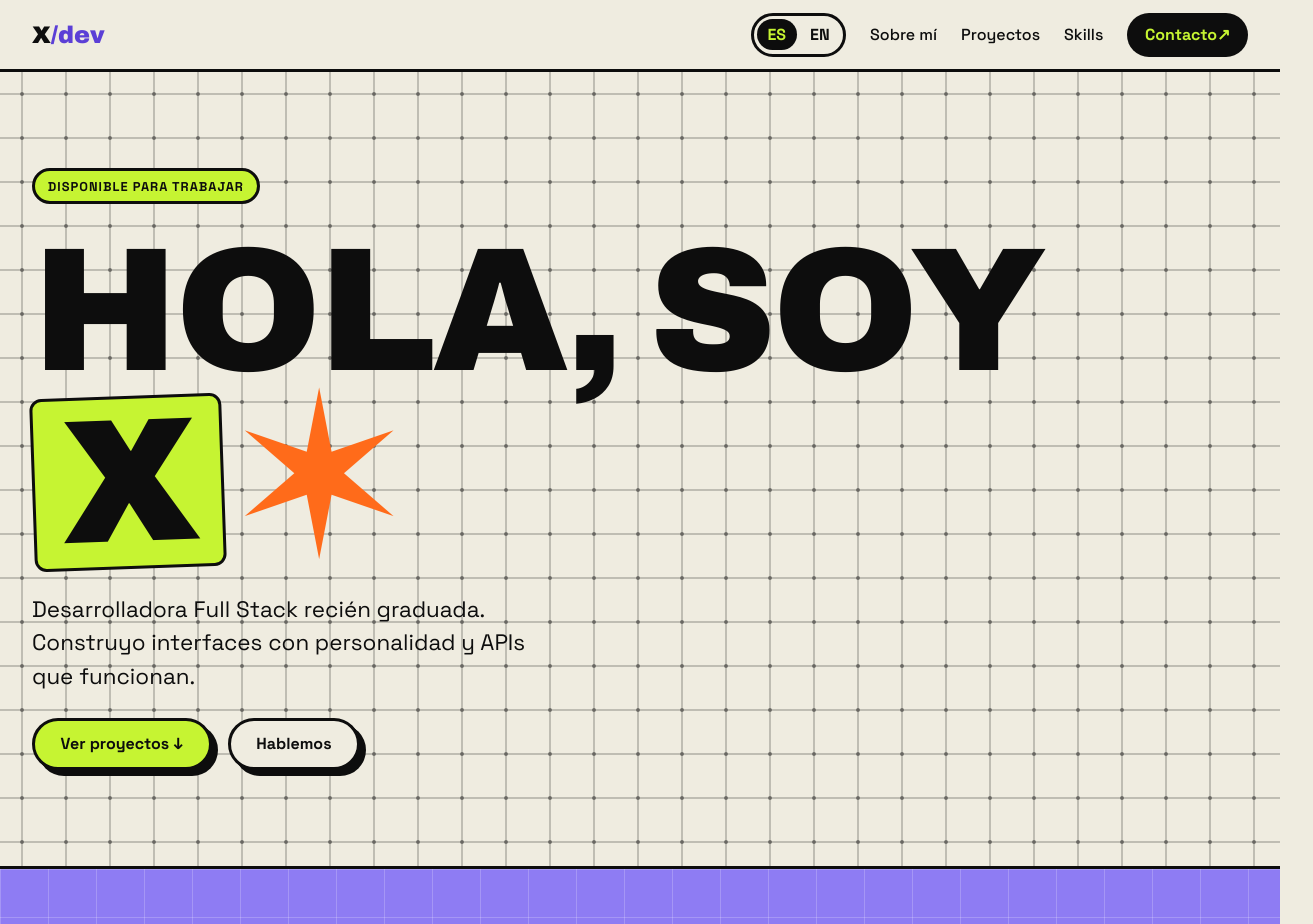
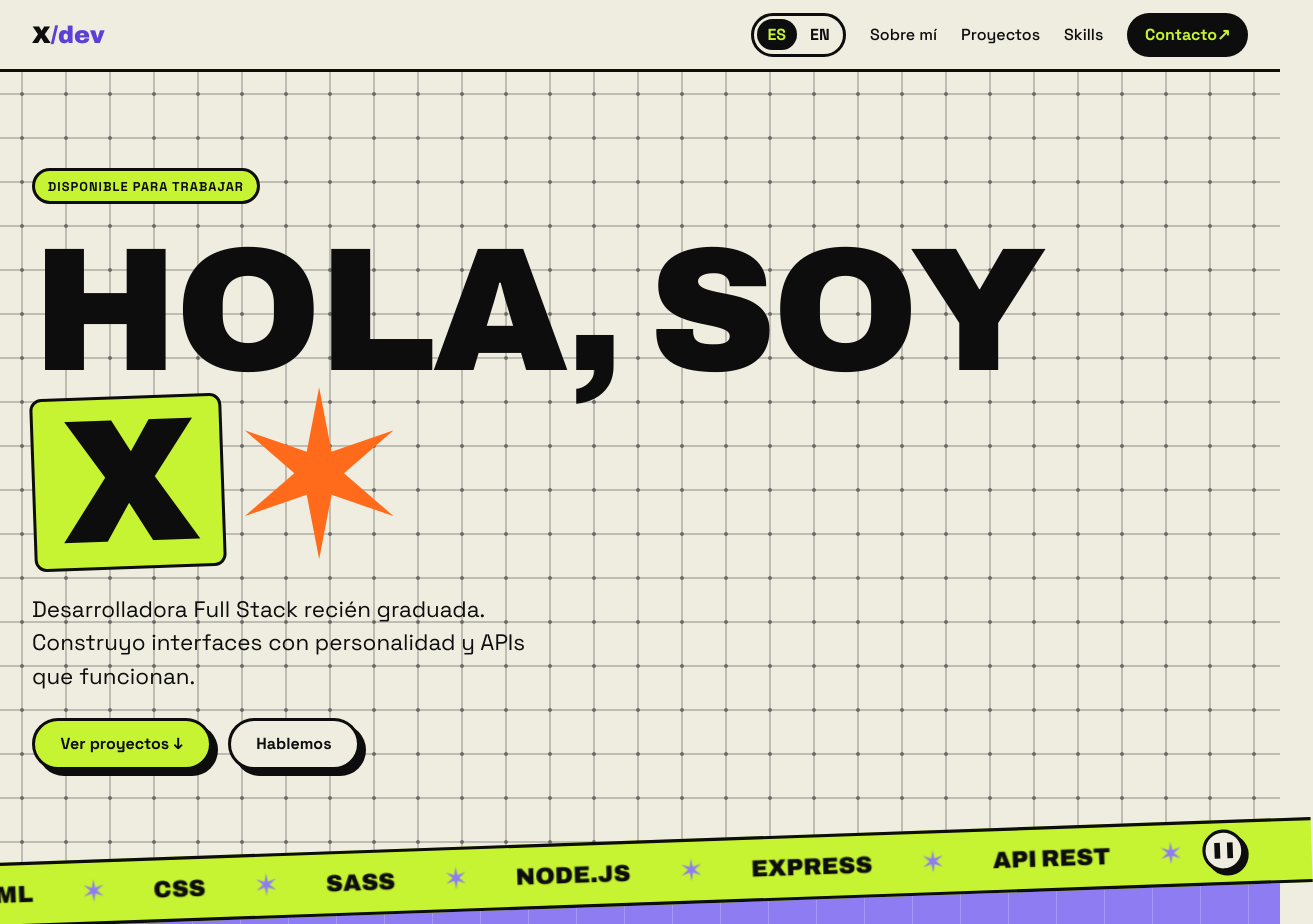
Before and after one commit to atapiamallea/portfolio, a React (Vite) app: page / in a window 1280 px wide. Shown: the top 924 px of the page, 1313 px wide, since content can reach past the window. Built offline with nearby package versions, Linux system fonts and the light colour scheme.

Commit message:
feat(skills): add skills data and TechMarquee with pause button

```diff
--- a/src/app/App.tsx
+++ b/src/app/App.tsx
@@ -1,4 +1,5 @@
 import { Hero } from '@/features/hero'
+import { TechMarquee } from '@/features/skills'
 import { SECTION_IDS } from '@/shared/config/sections'
 import { useTranslation } from '@/shared/i18n'
 import {
@@ -23,6 +24,7 @@ export function App() {
   return (
     <>
       <Hero />
+      <TechMarquee />
 
       <Section id={SECTION_IDS.about} titleId="sobre-mi-title" accent="violet">
         <GlassPanel padding="lg" className={styles.aboutPanel}>
--- /dev/null
+++ b/src/features/skills/components/TechMarquee/TechMarquee.module.scss
@@ -0,0 +1,105 @@
+@use '@/shared/styles/mixins' as *;
+
+// Se amplía un poco para que, al inclinarla, no se vean huecos en las esquinas.
+$tilt-scale: 1.05;
+// Lo que la cinta sobresale de la pantalla por cada lado al ampliarla (2.5% del ancho).
+$overflow-per-side: calc(($tilt-scale - 1) / 2 * 100%);
+
+// Franja inclinada que monta sobre el hero y "Sobre mí" (márgenes negativos + z-index).
+.marquee {
+  position: relative;
+  z-index: 5;
+  display: flex;
+  align-items: center;
+  margin-block: -1.5rem;
+  color: var(--color-ink);
+  background: var(--color-lime);
+  border-block: var(--border);
+  transform: rotate(-2deg) scale($tilt-scale);
+}
+
+.viewport {
+  flex: 1;
+  min-width: 0;
+  overflow: hidden;
+}
+
+// Las dos copias de la lista, una detrás de otra. Al llegar a -50% la segunda copia
+// está justo donde empezó la primera, así que el salto al principio no se nota.
+.track {
+  display: flex;
+  width: max-content;
+  animation: marquee 35s linear infinite;
+}
+
+@keyframes marquee {
+  to {
+    transform: translateX(-50%);
+  }
+}
+
+// Se para con el botón y con el ratón sobre el texto. El :hover va en .viewport y no en
+// toda la cinta: si incluyera el botón, al pulsar ▶ la cinta seguiría parada por tener
+// el ratón encima y parecería que el botón no funciona.
+.marquee[data-paused='true'] .track,
+.viewport:hover .track {
+  animation-play-state: paused;
+}
+
+.list {
+  display: flex;
+}
+
+.item {
+  padding: 0.7rem 1.5rem;
+  font-family: var(--font-display);
+  font-size: 1.4rem;
+  font-weight: 900;
+  text-transform: uppercase;
+  white-space: nowrap;
+}
+
+// Decoración: el violeta sobre lima no necesita contraste de texto.
+.separator {
+  margin-left: 3rem;
+  color: var(--color-violet);
+}
+
+// Fijo en un extremo de la cinta: no se desplaza con el texto. El margen derecho suma lo
+// que la cinta sobresale de la pantalla; sin él, el botón quedaría cortado por el borde.
+// Mismo estilo que Button (variante secondary): borde, sombra dura y efecto de pulsar.
+.pauseButton {
+  // Sombra más corta, proporcionada a un botón pequeño. brutal-shadow y press-effect
+  // leen esta misma variable, así que el efecto de pulsar se ajusta solo.
+  --shadow-offset: 4px;
+
+  display: grid;
+  flex-shrink: 0;
+  place-items: center;
+  width: 2.5rem; // 40px: cabe en la cinta y supera el mínimo de 24px (WCAG 2.5.8)
+  height: 2.5rem;
+  // El margen inferior igual a la sombra centra en la cinta el botón junto con su sombra,
+  // así queda el mismo espacio arriba y abajo.
+  margin-block-end: var(--shadow-offset);
+  margin-inline: 0.5rem calc($overflow-per-side + var(--section-padding-x));
+  font-size: 0.9rem;
+  font-weight: 700;
+  color: var(--color-ink);
+  background: var(--color-paper);
+  border-radius: var(--radius-pill);
+
+  @include brutal-border;
+  @include brutal-shadow;
+  @include press-effect;
+}
+
+// Sin movimiento no hay nada que pausar.
+@media (prefers-reduced-motion: reduce) {
+  .track {
+    animation: none;
+  }
+
+  .pauseButton {
+    display: none;
+  }
+}
--- /dev/null
+++ b/src/features/skills/components/TechMarquee/TechMarquee.tsx
@@ -0,0 +1,64 @@
+import { useState } from 'react'
+import { useTranslation } from '@/shared/i18n'
+import { SKILL_CATEGORIES } from '../../data/skills'
+import { selectMarqueeTechnologies } from '../../model/skillSelectors'
+import styles from './TechMarquee.module.scss'
+
+// Se calcula una vez al cargar el módulo: los datos no cambian mientras la página está abierta.
+const MARQUEE_TECHNOLOGIES = selectMarqueeTechnologies(SKILL_CATEGORIES)
+
+// ︎ pide la versión de texto del símbolo, para que iOS no lo pinte como emoji.
+const PLAY_ICON = '▶︎'
+const PAUSE_ICON = '❚❚'
+
+function invertPaused(isPaused: boolean): boolean {
+  return !isPaused
+}
+
+function renderTechnology(technology: string) {
+  return (
+    <li key={technology} className={styles.item}>
+      {technology}
+      <span className={styles.separator} aria-hidden="true">
+        ✶
+      </span>
+    </li>
+  )
+}
+
+/**
+ * Cinta de tecnologías que se desplaza en bucle. La lista se pinta dos veces para que
+ * el bucle no tenga saltos: la primera la lee el lector de pantalla y la segunda no.
+ * Se pausa con el botón (WCAG 2.2.2), al pasar el ratón y con movimiento reducido.
+ */
+export function TechMarquee() {
+  const { dictionary } = useTranslation()
+  const [isPaused, setIsPaused] = useState(false)
+  const technologyItems = MARQUEE_TECHNOLOGIES.map(renderTechnology)
+  const buttonIcon = isPaused ? PLAY_ICON : PAUSE_ICON
+
+  return (
+    <div className={styles.marquee} data-paused={isPaused}>
+      <div className={styles.viewport}>
+        <div className={styles.track}>
+          <ul aria-label={dictionary.marquee.label} className={styles.list}>
+            {technologyItems}
+          </ul>
+          <ul aria-hidden="true" className={styles.list}>
+            {technologyItems}
+          </ul>
+        </div>
+      </div>
+
+      <button
+        type="button"
+        className={styles.pauseButton}
+        aria-pressed={isPaused}
+        onClick={() => setIsPaused(invertPaused)}
+      >
+        <span aria-hidden="true">{buttonIcon}</span>
+        <span className="visually-hidden">{dictionary.marquee.pause}</span>
+      </button>
+    </div>
+  )
+}
--- /dev/null
+++ b/src/features/skills/data/skills.ts
@@ -0,0 +1,29 @@
+import type { SkillCategory } from '../model/skill'
+
+// Fuente de verdad de las skills. La cinta de tecnologías (y en la Fase 8, las tarjetas)
+// se generan a partir de aquí: para añadir una tecnología basta con escribirla en su categoría.
+//
+// `satisfies` comprueba que cada objeto cumple SkillCategory sin perder los valores exactos
+// que deduce `as const`. Si falta un campo o un `accent` no existe, no compila.
+export const SKILL_CATEGORIES = [
+  {
+    id: 'frontend',
+    accent: 'lime',
+    technologies: ['React', 'JavaScript', 'HTML', 'CSS', 'Sass'],
+  },
+  {
+    id: 'backend',
+    accent: 'violet',
+    technologies: ['Node.js', 'Express', 'API REST'],
+  },
+  {
+    id: 'databases',
+    accent: 'pink',
+    technologies: ['MongoDB', 'SQL'],
+  },
+  {
+    id: 'tools',
+    accent: 'orange',
+    technologies: ['Git', 'GitHub', 'Postman', 'Figma'],
+  },
+] as const satisfies readonly SkillCategory[]
--- /dev/null
+++ b/src/features/skills/index.ts
@@ -0,0 +1,2 @@
+// API pública de las skills.
+export { TechMarquee } from './components/TechMarquee/TechMarquee'
--- /dev/null
+++ b/src/features/skills/model/skill.ts
@@ -0,0 +1,13 @@
+import type { Accent } from '@/shared/styles/tokens'
+
+/** Categorías técnicas. "Equipo" y "Siempre aprendiendo" llegan en la Fase 8. */
+export type SkillCategoryId = 'frontend' | 'backend' | 'databases' | 'tools'
+
+/** Un grupo de tecnologías, como "Frontend": React, JavaScript… */
+export interface SkillCategory {
+  readonly id: SkillCategoryId
+  /** Color de la tarjeta de la categoría (Fase 8). */
+  readonly accent: Accent
+  /** Nombres propios: no se traducen. */
+  readonly technologies: readonly string[]
+}
--- /dev/null
+++ b/src/features/skills/model/skillSelectors.ts
@@ -0,0 +1,16 @@
+import type { SkillCategory } from './skill'
+
+function selectTechnologies(category: SkillCategory): readonly string[] {
+  return category.technologies
+}
+
+/**
+ * Todas las tecnologías de todas las categorías, en orden y sin repetir.
+ * Como `stream().flatMap(…).distinct()` en Java.
+ */
+export function selectMarqueeTechnologies(categories: readonly SkillCategory[]): string[] {
+  const allTechnologies = categories.flatMap(selectTechnologies)
+  const uniqueTechnologies = new Set(allTechnologies)
+
+  return [...uniqueTechnologies]
+}
--- a/src/shared/i18n/dictionaries/en.ts
+++ b/src/shared/i18n/dictionaries/en.ts
@@ -23,6 +23,10 @@ export const en: Dictionary = {
   },
   footer: {
     text: 'Made with React, coffee and a lot of CSS.',
+  },
+  marquee: {
+    label: 'Technologies',
+    pause: 'Pause the ticker',
   },
   hero: {
     availability: 'Open to work',
--- a/src/shared/i18n/dictionaries/es.ts
+++ b/src/shared/i18n/dictionaries/es.ts
@@ -23,6 +23,10 @@ export const es = {
   },
   footer: {
     text: 'Hecho con React, café y mucho CSS.',
+  },
+  marquee: {
+    label: 'Tecnologías',
+    pause: 'Pausar la cinta',
   },
   hero: {
     availability: 'Disponible para trabajar',
```
